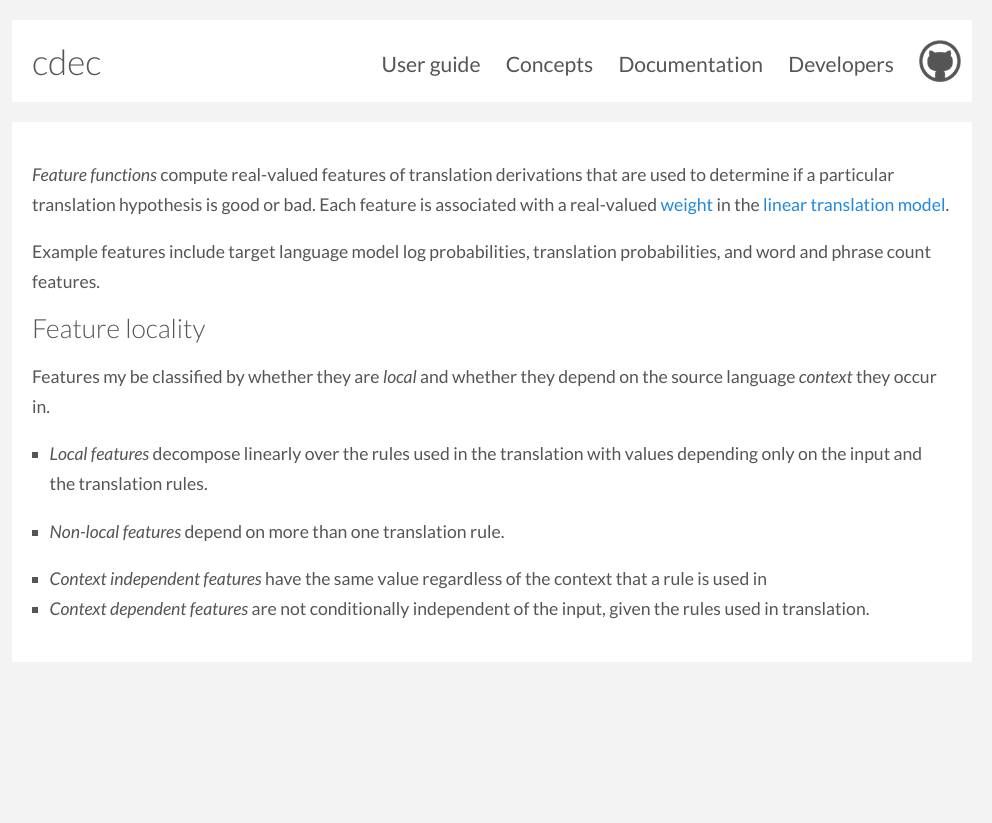
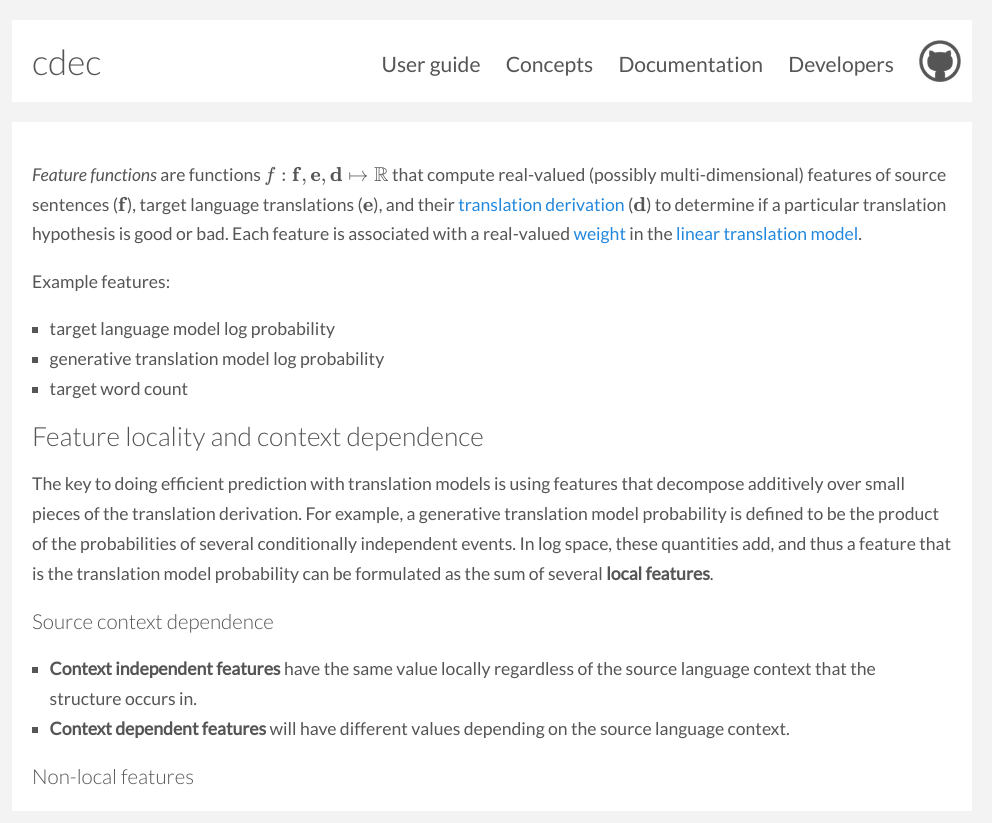
Before and after one commit to cdec/cdec.github.com, a Jekyll site: the page built from concepts/feature_functions.md, in a window 1280 px wide. Shown: the top 823 px of the page, without its empty margins (148-1140 px from the left). Built offline with Jekyll 4.4.1, drawn with Linux system fonts in a browser that asks for light colours; some web fonts are replaced; Markdown is read by kramdown in place of the engine named in the settings; formulas are drawn with MathJax 3.

Commit message:
feature functions

```diff
--- a/concepts/feature_functions.md
+++ b/concepts/feature_functions.md
@@ -2,15 +2,20 @@
 layout: documentation
 title: cdec - Feature functions
 ---
-*Feature functions* compute real-valued features of translation derivations that are used to determine if a particular translation hypothesis is good or bad. Each feature is associated with a real-valued [weight](weights.html) in the [linear translation model](linear-models.html).
+*Feature functions* are functions <span>\\( f : \textbf{f},\textbf{e},\textbf{d} \mapsto \mathbb{R} \\)</span> that compute real-valued (possibly multi-dimensional) features of source sentences (<span>\\( \textbf{f} \\)), target language translations (<span>\\( \textbf{e} \\)), and their [translation derivation](derivations.html) (<span>\\( \textbf{d} \\)) to determine if a particular translation hypothesis is good or bad. Each feature is associated with a real-valued [weight](weights.html) in the [linear translation model](linear-models.html).
 
-Example features include target language model log probabilities, translation probabilities, and word and phrase count features.
+Example features:
 
-# Feature locality
-Features my be classified by whether they are *local* and whether they depend on the source language *context* they occur in.
+ - target language model log probability
+ - generative translation model log probability
+ - target word count
 
- - *Local features* decompose linearly over the rules used in the translation with values depending only on the input and the translation rules.
- - *Non-local features* depend on more than one translation rule.
+# Feature locality and context dependence
+The key to doing efficient prediction with translation models is using features that decompose additively over small pieces of the translation derivation. For example, a generative translation model probability is defined to be the product of the probabilities of several conditionally independent events. In log space, these quantities add, and thus a feature that is the translation model probability can be formulated as the sum of several **local features**.
 
- - *Context independent features* have the same value regardless of the context that a rule is used in
- - *Context dependent features* are not conditionally independent of the input, given the rules used in translation.
+### Source context dependence
+
+ - **Context independent features** have the same value locally regardless of the source language context that the structure occurs in.
+ - **Context dependent features** will have different values depending on the source language context.
+
+### Non-local features
--- a/index.html
+++ b/index.html
@@ -18,9 +18,11 @@ title: cdec
 <p>Developers should have a look at <a href="/developers">this section</a> for documentation about the code.</p>
 </section>
 <section>
-<h2>Citing</h2>
+<h2>Citation</h2>
 <p>If you make use of cdec, please cite:<p>
 <p><a href="http://www.cs.cmu.edu/~cdyer">C. Dyer</a>, <a href="http://www.cs.jhu.edu/~alopez/">A. Lopez</a>, <a href="http://cs.jhu.edu/~juri/">J. Ganitkevitch</a>, <a href="http://cs.jhu.edu/~jonny/">J. Weese</a>, <a href="http://www.cs.umd.edu/~fture/Home.html">F. Ture</a>, <a href="http://www.clg.ox.ac.uk/blunsom/">P. Blunsom</a>, H. Setiawan, <a href="http://www.umiacs.umd.edu/~vlad/">V. Eidelman</a>, and <a href="http://www.umiacs.umd.edu/~resnik/">P. Resnik</a>. <a href="http://www.aclweb.org/anthology/P/P10/P10-4002.pdf">cdec: A Decoder, Alignment, and Learning Framework for Finite-State and Context-Free Translation Models.</a> In <i>Proceedings of ACL</i>, July, 2010. <a href="cdec.bibtex.txt">[bibtex]</a>
+<h2>License</h2>
+<p>The cdec source code is released under the terms of the <a href="http://www.apache.org/licenses/LICENSE-2.0.html">Apache License, Version 2.0</a>. The <a href="http://www.chokkan.org/software/liblbfgs/">libLBFGS</a> library source code is distributed with cdec, and it is released under the terms of the <a href="http://opensource.org/licenses/mit-license.php">MIT License</a>.</p>
 <h2>Acknowledgements</h2>
 <p>cdec was developed and is supported in part by grants from DARPA, the National Science Foundation, and the US Army Research Office.</p>
 </section>
```
Also changed, not shown: concepts/derivations.md (added, +5 -0 lines), concepts/index.md (+1 -0 lines), concepts/language-models.md (added, +5 -0 lines).
